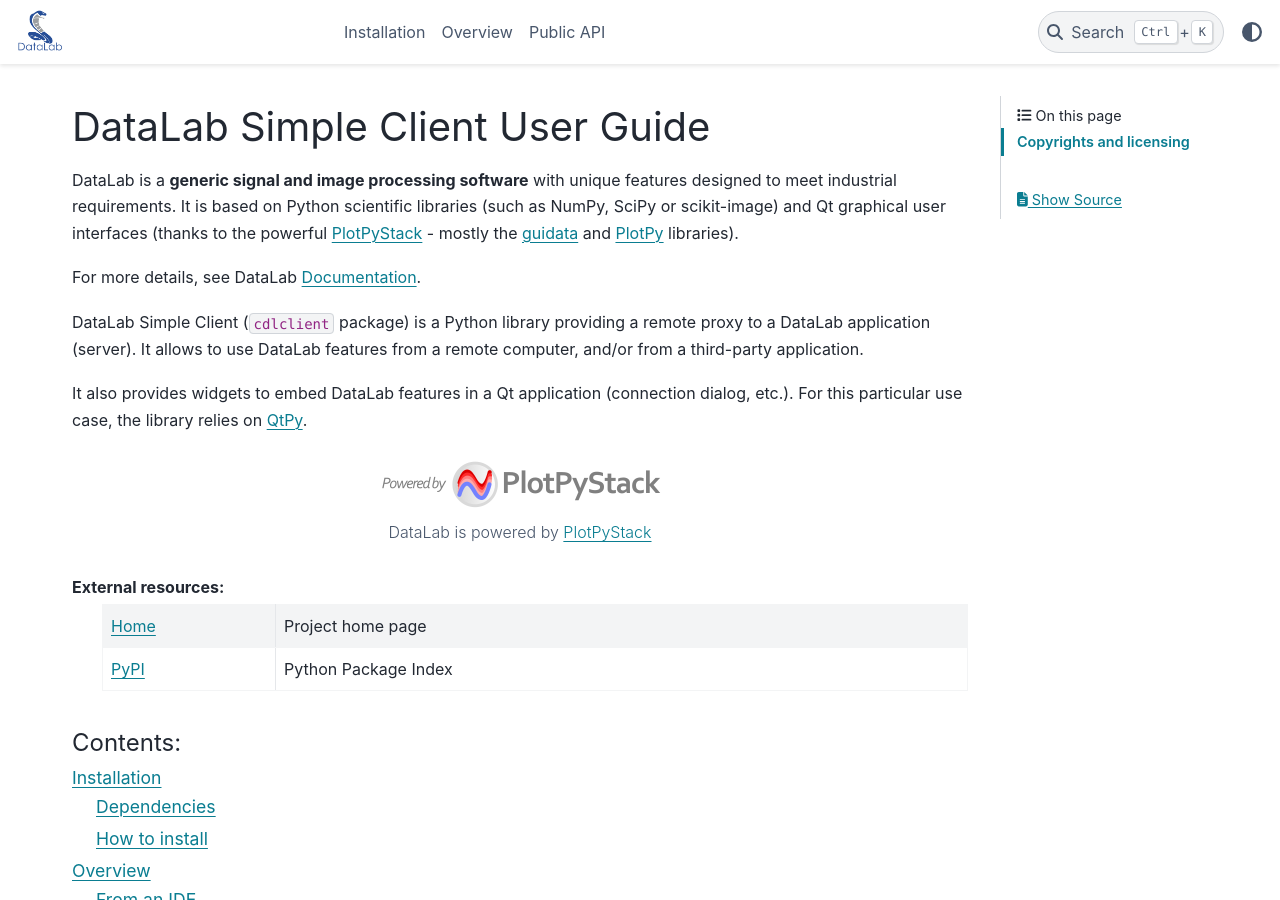
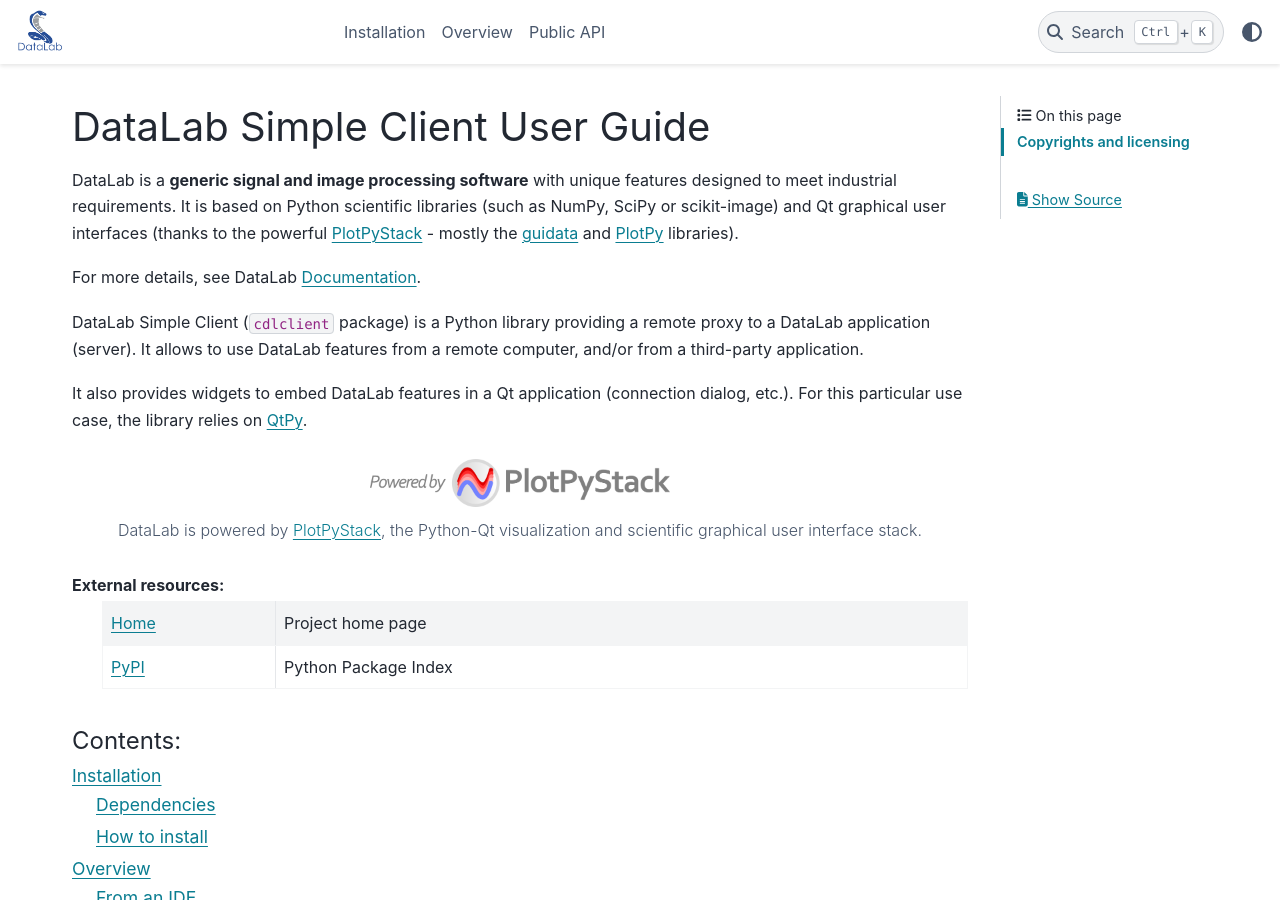
Before and after one commit to Codra-Ingenierie-Informatique/DataLab_Client, a Sphinx documentation site: the page built from doc/index.rst, in a window 1280 px wide and 900 px high. Built offline with Sphinx 7.4.7 and the PyData theme 0.15.4, drawn with Linux system fonts in a browser that asks for light colours.

Commit message:
Updated documentation

```diff
--- a/doc/index.rst
+++ b/doc/index.rst
@@ -19,8 +19,10 @@ on `QtPy`_.
 
 .. figure:: _static/plotpy-stack-powered.png
     :align: center
+    :width: 300 px
 
-    DataLab is powered by `PlotPyStack <https://github.com/PlotPyStack>`_
+    DataLab is powered by `PlotPyStack <https://github.com/PlotPyStack>`_,
+    the Python-Qt visualization and scientific graphical user interface stack.
 
 External resources:
     .. list-table::
```
Also changed, not shown: doc/_static/plotpy-stack-powered.png, doc/images/shots/connect_dialog.png, doc/images/shots/get_object_dialog.png.
